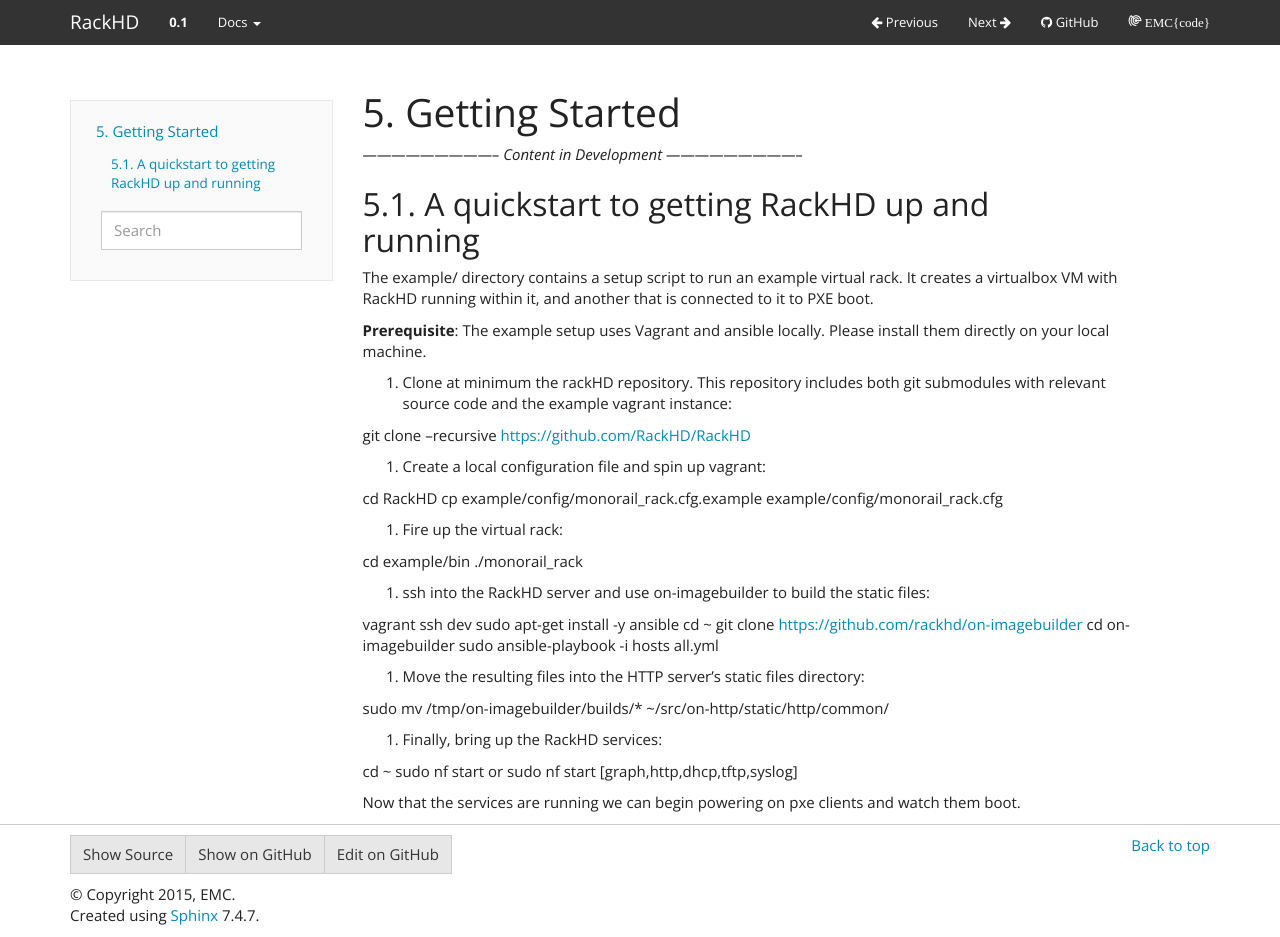
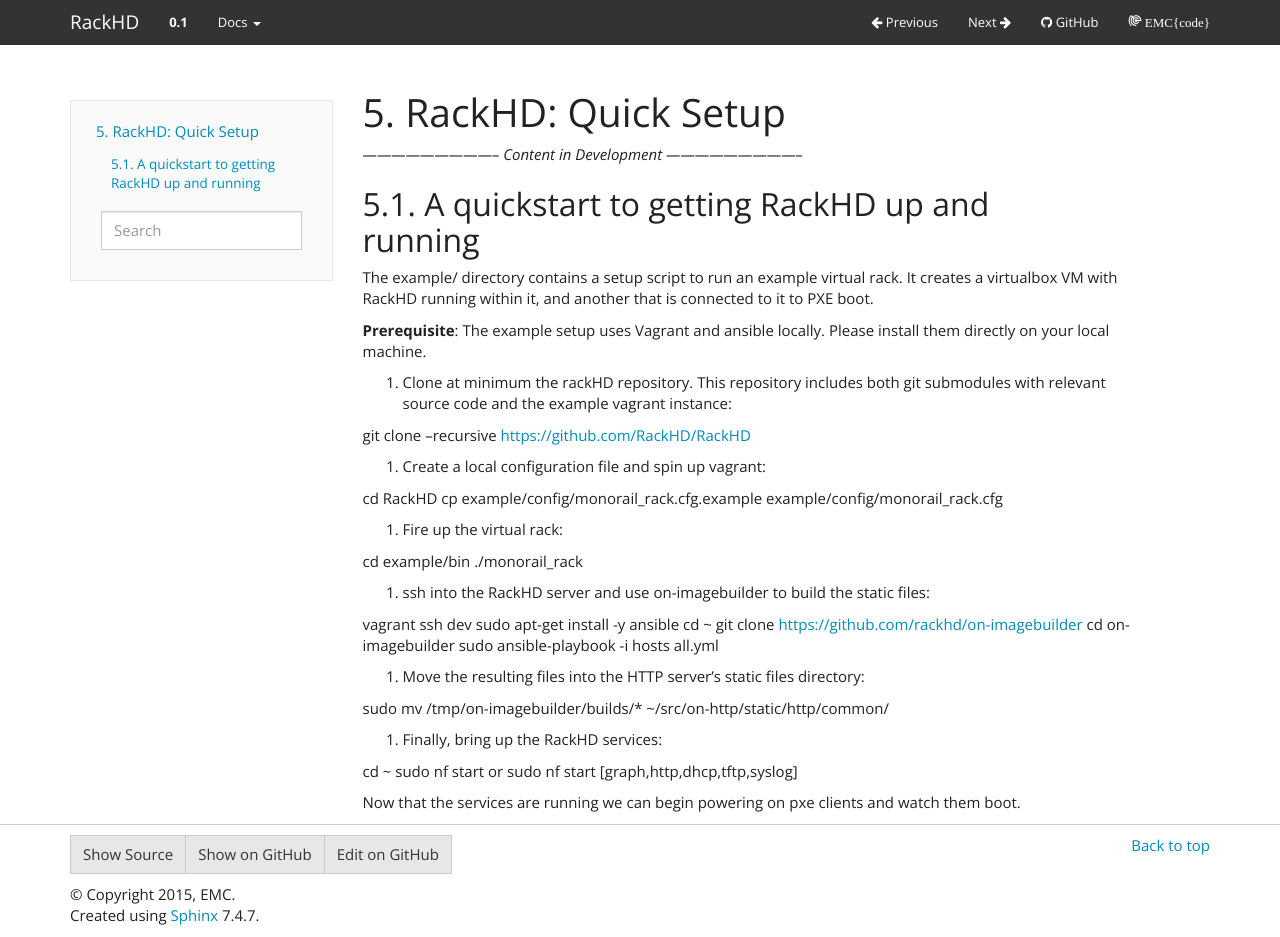
Before and after one commit to RackHD/docs, a Sphinx documentation site: the page built from docs/getting_started.rst, in a window 1280 px wide and 937 px high. Built offline with Sphinx 7.4.7, drawn with Linux system fonts in a browser that asks for light colours.

Commit message:
renaming to Quick Setup per @bossidy

```diff
--- a/docs/getting_started.rst
+++ b/docs/getting_started.rst
@@ -1,5 +1,5 @@
-Getting Started
-===============
+RackHD: Quick Setup
+===================
 
 *----------------------------- Content in Development -----------------------------*
 
```
